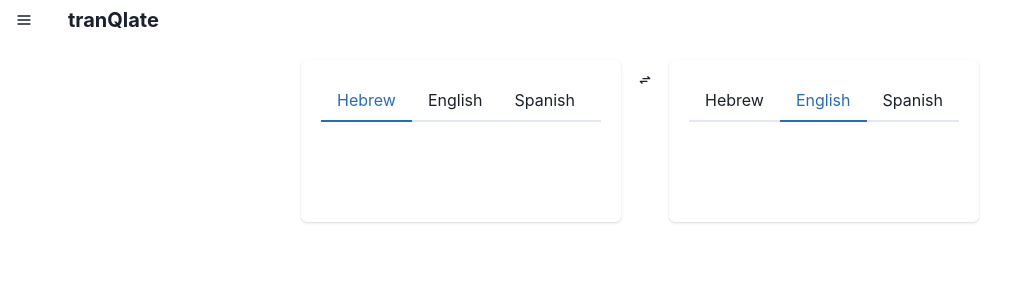
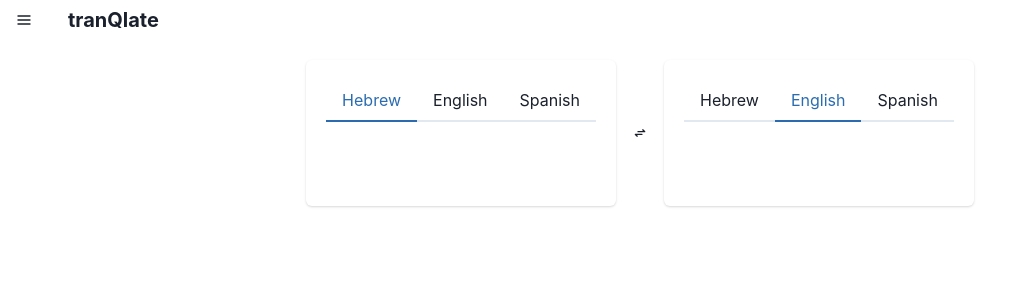
Before and after one commit to dorbachar/tranqlate, a React (Create React App) app in the folder tranqlate-frontend/: page /translate in a window 1280 px wide. Shown: the top 300 px of the page, without its empty margins (0-1025 px from the left). Built offline with nearby package versions, Linux system fonts and the light colour scheme.

Commit message:
nice ui touches

```diff
--- /dev/null
+++ b/tranqlate-frontend/src/elements/SwitchLangButton.js
@@ -0,0 +1,21 @@
+import {Button, Flex} from "@chakra-ui/react";
+import styles from "../styles/general.module.scss";
+import {CgArrowsExchange} from "react-icons/cg";
+import {useContext} from "react";
+import {TranqlateContext} from "../providers/TranqlateContextProvider";
+
+const SwitchLangButton = () => {
+    const {onSwitchLanguage} = useContext(TranqlateContext);
+
+    return <>
+        <Flex direction="column" justifyContent="center">
+            <Button borderRadius={"100px"} variant={"ghost"}
+                    className={styles["rotate-button"]}
+                    onClick={onSwitchLanguage}>
+                <CgArrowsExchange/>
+            </Button>
+        </Flex>
+    </>
+}
+
+export default SwitchLangButton;
--- a/tranqlate-frontend/src/elements/TranslateInput.js
+++ b/tranqlate-frontend/src/elements/TranslateInput.js
@@ -1,10 +1,16 @@
 import {Card, CardBody, CardHeader, Input} from "@chakra-ui/react";
 import {LanguageTabs} from "./LanguageTabs";
-import {useContext} from "react";
+import {useContext, useRef} from "react";
 import {TranqlateContext} from "../providers/TranqlateContextProvider";
 
 const TranslateInput = () => {
-    const {inputText, setInputText, setOutputText, inputLanguageIndex, setInputLanguageIndex} = useContext(TranqlateContext);
+    const {
+        inputText,
+        setInputText,
+        setOutputText,
+        inputLanguageIndex,
+        setInputLanguageIndex
+    } = useContext(TranqlateContext);
 
     function callApiOnEnter(input) {
         return (e) => {
@@ -14,9 +20,12 @@ const TranslateInput = () => {
 
                 // todo temp code below just prints input on enter
                 setOutputText(inputText);
+                inputRef.current.blur();
             }
         };
     }
+
+    const inputRef = useRef(null);
 
     return (<>
         <Card>
@@ -27,7 +36,9 @@ const TranslateInput = () => {
                 <Input value={inputText}
                        border={"white"}
                        onKeyUp={callApiOnEnter(inputText)}
-                       onChange={(e) => setInputText(e.target.value)}>
+                       onChange={(e) => setInputText(e.target.value)}
+                       variant="unstyled"
+                       ref={inputRef}>
                 </Input>
             </CardBody>
         </Card>
--- a/tranqlate-frontend/src/pages/Translate.js
+++ b/tranqlate-frontend/src/pages/Translate.js
@@ -1,23 +1,14 @@
-import {Button, Card} from '@chakra-ui/react'
+import {Card} from '@chakra-ui/react'
 import TranslateInput from "../elements/TranslateInput";
 import {TranslateOutput} from "../elements/TranslateOutput";
-import styles from "../styles/general.module.scss"
-import {CgArrowsExchange} from "react-icons/cg";
-import {useContext} from "react";
-import {TranqlateContext} from "../providers/TranqlateContextProvider";
+import SwitchLangButton from "../elements/SwitchLangButton";
 
 export function Translate() {
-    const {onSwitchLanguage} = useContext(TranqlateContext);
-
     return (
         <>
             <Card direction={{base: 'column', sm: 'row'}} justify={"center"} boxShadow="white" paddingTop="20px">
                 <TranslateInput/>
-                <Button borderRadius={"100px"} variant={"ghost"}
-                        className={styles["rotate-button"]}
-                        onClick={onSwitchLanguage}>
-                    <CgArrowsExchange/>
-                </Button>
+                <SwitchLangButton/>
                 <TranslateOutput/>
             </Card>
         </>)
```
